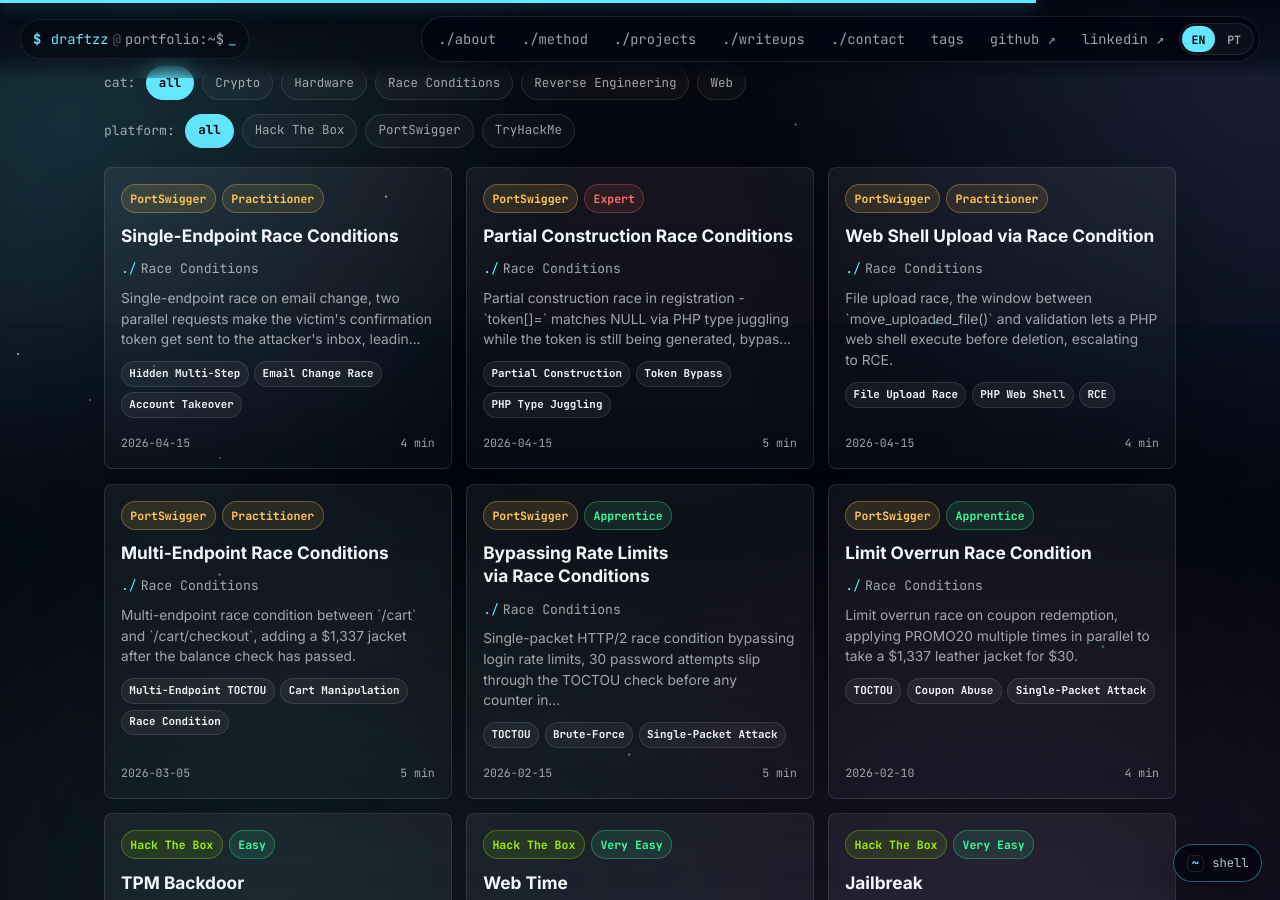
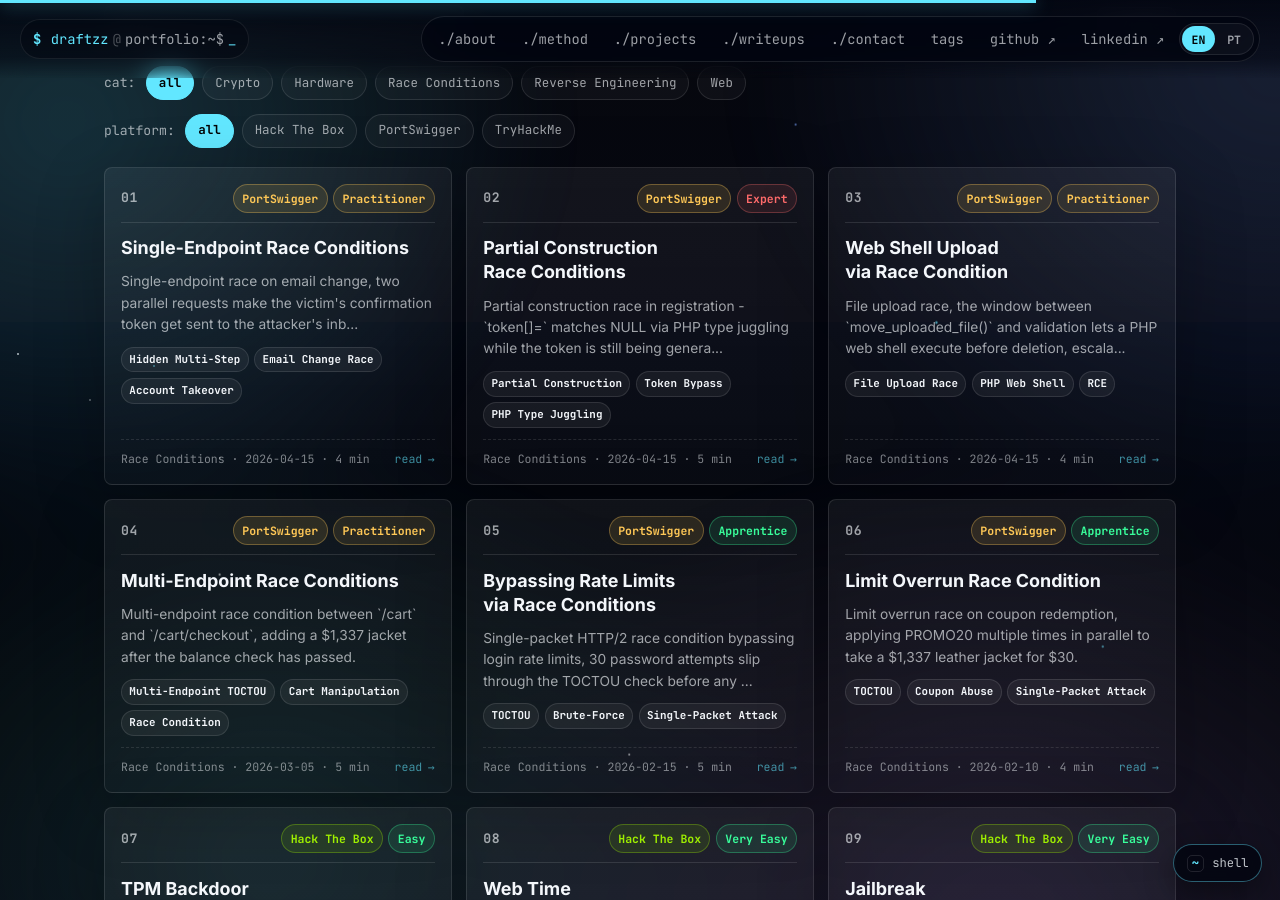
Before and after one commit to draftzz/draftzz.github.io, a Jekyll site: the page built from index.md, in a window 1280 px wide and 900 px high, scrolled down 5978 px. Built offline with Jekyll 4.4.1, drawn with Linux system fonts in a browser that asks for light colours; some web fonts are replaced; some of the changed text lies outside the part shown.

Commit message:
Redesign the writeup grid as an indexed catalog
Restructure each writeup card into a catalog entry: a leading index
number, a header row with badges and a hairline divider, the title,
description, technique tags, and a mono meta line (category · date ·
read-time) paired with a "read →" affordance whose arrow slides on
hover.

The index uses a CSS counter on .writeup-card, so display:none cards
(filtered out by category/platform/language/search) don't increment —
the numbering stays sequential as filters change, no JS. filter.js and
all data-* hooks are untouched.

Co-Authored-By: Claude Opus 4.8 (1M context) <noreply@anthropic.com>

```diff
--- a/_layouts/home.html
+++ b/_layouts/home.html
@@ -238,14 +238,16 @@
              data-platform="{{ w.platform | slugify }}"
              data-lang="{{ w.lang | default: 'en' }}"
              data-search="{{ w.title | downcase | escape }} {{ w.platform | downcase | escape }} {{ w.category | downcase | escape }} {{ w.techniques | join: ' ' | downcase | escape }} {{ w.description | downcase | escape }}">
-            <div class="card__top">
-              <span class="badge badge--platform badge--{{ w.platform | slugify }}">{{ w.platform }}</span>
-              <span class="badge badge--diff badge--diff-{{ w.difficulty | slugify }}">{{ w.difficulty }}</span>
-              {% if age_days < 30 %}<span class="badge badge--new">new</span>{% endif %}
+            <div class="card__head">
+              <span class="card__index" aria-hidden="true"></span>
+              <div class="card__badges">
+                <span class="badge badge--platform badge--{{ w.platform | slugify }}">{{ w.platform }}</span>
+                <span class="badge badge--diff badge--diff-{{ w.difficulty | slugify }}">{{ w.difficulty }}</span>
+                {% if age_days < 30 %}<span class="badge badge--new">new</span>{% endif %}
+              </div>
             </div>
             <h3 class="card__title">{{ w.title }}</h3>
-            <p class="card__category"><span class="card__hash">./</span>{{ w.category }}</p>
-            {% if w.description %}<p class="card__desc">{{ w.description | truncate: 140 }}</p>{% endif %}
+            {% if w.description %}<p class="card__desc">{{ w.description | truncate: 130 }}</p>{% endif %}
             {% if w.techniques %}
             <ul class="card__tags">
               {% for t in w.techniques limit:4 %}
@@ -253,9 +255,9 @@
               {% endfor %}
             </ul>
             {% endif %}
-            <div class="card__footer">
-              <span>{{ w.date | date: "%Y-%m-%d" }}</span>
-              <span>{{ rt }} min</span>
+            <div class="card__foot">
+              <span class="card__metaline">{{ w.category }} · {{ w.date | date: "%Y-%m-%d" }} · {{ rt }} min</span>
+              <span class="card__open">read <span class="card__arrow" aria-hidden="true">→</span></span>
             </div>
           </a>
         {% endfor %}
--- a/assets/css/main.css
+++ b/assets/css/main.css
@@ -725,7 +725,7 @@ p { text-wrap: pretty; }
 .filter:focus-visible { color: var(--text); border-color: var(--accent); outline: none; }
 .filter.is-active { background: var(--accent); color: #020304; border-color: var(--accent); font-weight: 800; }
 
-.cards { display: grid; grid-template-columns: repeat(auto-fill, minmax(280px, 1fr)); gap: .9rem; margin-top: 1.2rem; }
+.cards { display: grid; grid-template-columns: repeat(auto-fill, minmax(280px, 1fr)); gap: .9rem; margin-top: 1.2rem; counter-reset: catalog; }
 .card {
   display: flex;
   flex-direction: column;
@@ -744,6 +744,54 @@ p { text-wrap: pretty; }
 .card__desc { margin: -.2rem 0 0; color: var(--muted); font-size: .86rem; line-height: 1.5; }
 .card__tags { list-style: none; padding: 0; margin: 0; display: flex; flex-wrap: wrap; gap: .35rem; }
 .card__footer { display: flex; justify-content: space-between; align-items: center; font-family: var(--mono); font-size: .72rem; color: var(--muted); margin-top: auto; padding-top: .25rem; }
+
+/* --- writeup catalog cards --- */
+.writeup-card { counter-increment: catalog; }
+.writeup-card .card__head {
+  display: flex;
+  align-items: center;
+  justify-content: space-between;
+  gap: .6rem;
+  padding-bottom: .55rem;
+  border-bottom: 1px solid var(--border);
+}
+.card__index {
+  font-family: var(--mono);
+  font-size: .82rem;
+  font-weight: 700;
+  letter-spacing: .05em;
+  color: var(--muted);
+  transition: color .18s ease;
+}
+.card__index::before { content: counter(catalog, decimal-leading-zero); }
+.writeup-card:hover .card__index { color: var(--accent); }
+.card__badges { display: flex; gap: .35rem; flex-wrap: wrap; justify-content: flex-end; }
+.writeup-card .card__title { font-size: 1.12rem; margin: .15rem 0 0; }
+.writeup-card .card__desc { margin: 0; color: var(--muted); font-size: .86rem; line-height: 1.55; }
+.card__foot {
+  display: flex;
+  align-items: center;
+  justify-content: space-between;
+  gap: .6rem;
+  margin-top: auto;
+  padding-top: .55rem;
+  border-top: 1px dashed var(--border);
+  font-family: var(--mono);
+  font-size: .72rem;
+}
+.card__metaline { color: rgba(244,247,251,.5); overflow: hidden; text-overflow: ellipsis; white-space: nowrap; }
+.card__open {
+  display: inline-flex;
+  align-items: center;
+  gap: .35rem;
+  flex-shrink: 0;
+  color: var(--accent);
+  opacity: .6;
+  transition: opacity .18s ease;
+}
+.writeup-card:hover .card__open { opacity: 1; }
+.card__arrow { transition: transform .18s ease; }
+.writeup-card:hover .card__arrow { transform: translateX(3px); }
 
 .tag,
 .badge {
```
